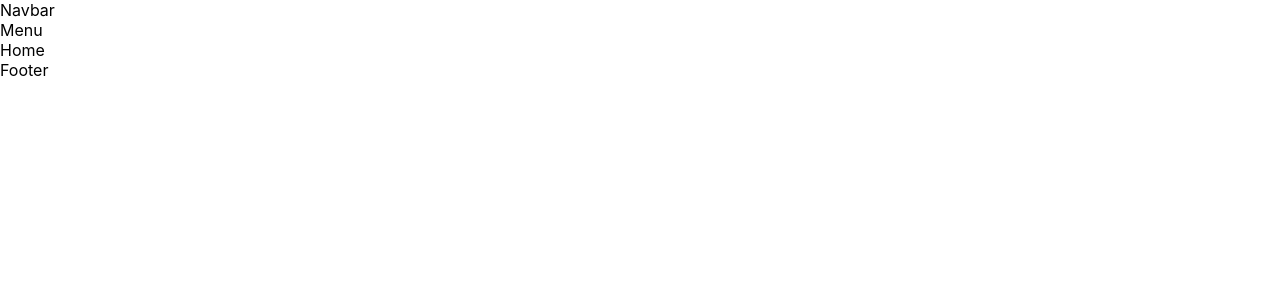
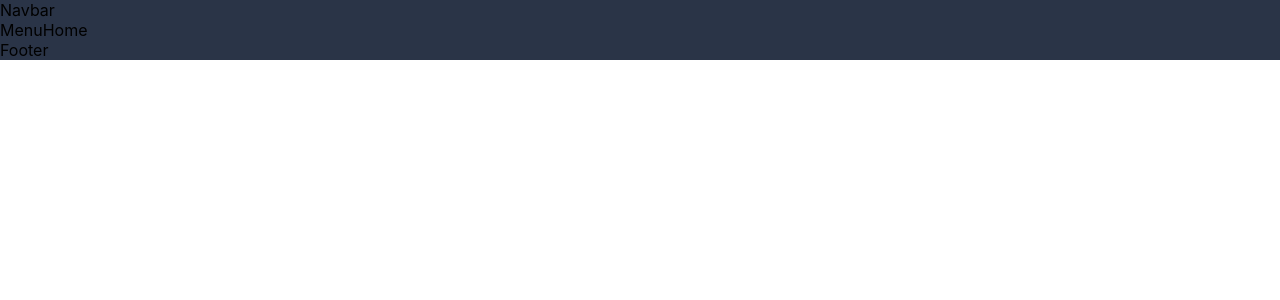
Before and after one commit to kesavan-webdev/react-admin-dashboard, a React (Create React App) app: page / in a window 1280 px wide. Shown: the top 300 px of the page. Built offline with nearby package versions, Linux system fonts and the light colour scheme.

Commit message:
install sass use saas styles

```diff
--- a/package.json
+++ b/package.json
@@ -10,6 +10,7 @@
     "react-dom": "^18.2.0",
     "react-router-dom": "^6.14.2",
     "react-scripts": "5.0.1",
+    "sass": "^1.64.1",
     "web-vitals": "^2.1.4"
   },
   "scripts": {
--- /dev/null
+++ b/src/styles/globals.scss
@@ -0,0 +1,19 @@
+@import "./variables.scss";
+
+* {
+  padding: 0;
+  margin: 0;
+  box-sizing: border-box;
+}
+
+a {
+  text-decoration: none;
+  color: inherit;
+}
+.main {
+  font-family: "Inter", sans-serif;
+  background-color: $main-bg;
+}
+.container {
+  display: flex;
+}
--- /dev/null
+++ b/src/styles/variables.scss
@@ -0,0 +1,9 @@
+//bg
+$main-bg: #2a3447;
+$soft-bg: #384256;
+$dark-bg: #222b3c;
+
+//text
+$main-color: white;
+$soft-color: #ddd;
+$dark-color: #2a3447;
```
Also changed, not shown: src/index.js (+6 -6 lines), 1 other file (tests, documents, lock files or other folders).
